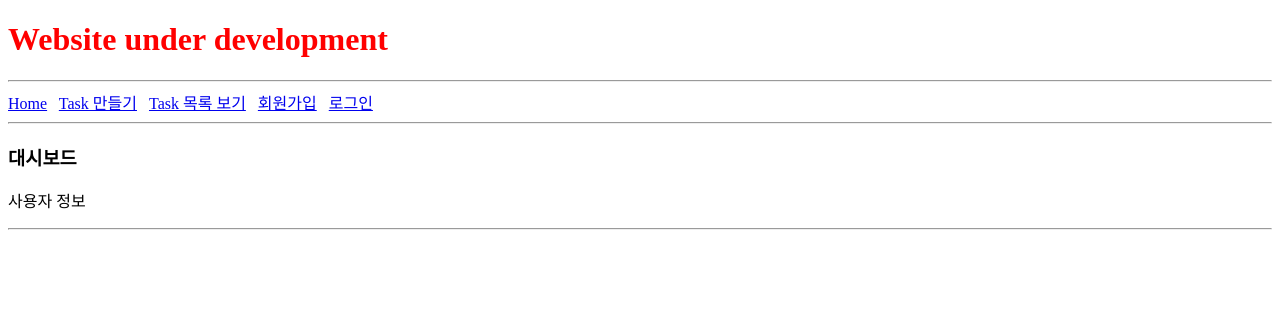
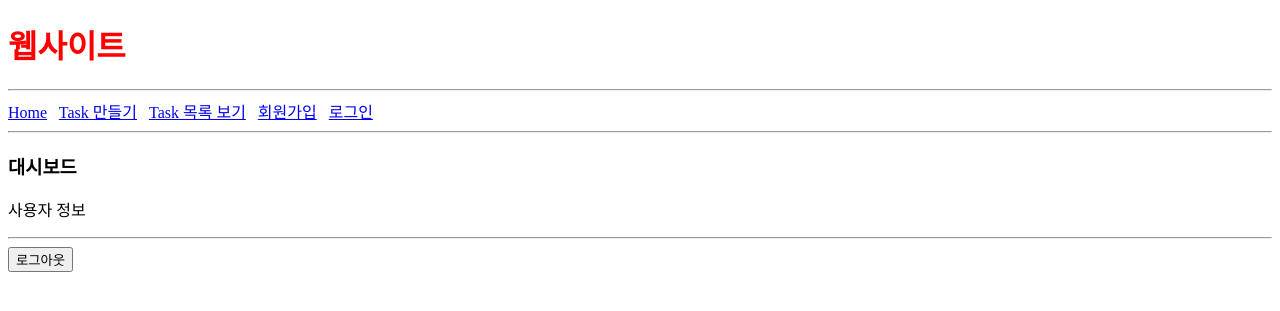
Before and after one commit to online5880/Python-Django-Ultimate-Beginners-Course, a Django app: page /dashboard in a window 1280 px wide. Shown: the top 311 px of the page. Run offline with Django 5.2, Linux system fonts and the light colour scheme.

Commit message:
로그아웃 기능

```diff
--- a/elevate/crm/templates/crm/base.html
+++ b/elevate/crm/templates/crm/base.html
@@ -10,7 +10,7 @@
   </head>
 
   <body>
-    <h1>Website under development</h1>
+    <h1>웹사이트</h1>
     <hr>
     <a href="{% url '' %}">Home</a>
     &nbsp;
--- a/elevate/crm/templates/crm/dashboard.html
+++ b/elevate/crm/templates/crm/dashboard.html
@@ -6,6 +6,10 @@
 
     <hr>
 
+    <form action="{% url 'user-logout' %}" method="post">
+        {% csrf_token %}
+        <button type="submit">로그아웃</button>
+    </form>
 
 
 {% endblock content %}
--- a/elevate/crm/urls.py
+++ b/elevate/crm/urls.py
@@ -1,6 +1,6 @@
 from django.urls import path
 from . import views
-
+from django.contrib.auth.views import LogoutView
 
 urlpatterns = [
     path("",views.homepage,name=""),
@@ -11,5 +11,6 @@ urlpatterns = [
     path("register",views.register,name="register"),
 
     path("my-login",views.my_login, name="my-login"),
-    path("dashboard",views.dashboard,name="dashboard")
+    path("user-logout",LogoutView.as_view(),name='user-logout'),
+    path("dashboard",views.dashboard,name="dashboard"),
 ]
--- a/elevate/crm/views.py
+++ b/elevate/crm/views.py
@@ -77,7 +77,6 @@ def register(request):
 
 
 # Login
-
 def my_login(request):
 
     form = LoginForm()
@@ -91,7 +90,7 @@ def my_login(request):
             user = authenticate(request, username=username, password = password)
 
             if user is not None:
-                auth.login(request, user)
+                login(request, user)
 
                 return redirect('dashboard')
 
@@ -100,6 +99,5 @@ def my_login(request):
 
 
 # Dashboard
-
 def dashboard(request):
     return render(request, 'crm/dashboard.html')
--- a/elevate/elevate/settings.py
+++ b/elevate/elevate/settings.py
@@ -133,3 +133,4 @@ STATICFILES_DIRS = [
 # https://docs.djangoproject.com/en/5.1/ref/settings/#default-auto-field
 
 DEFAULT_AUTO_FIELD = 'django.db.models.BigAutoField'
+LOGOUT_REDIRECT_URL = "/"
```
